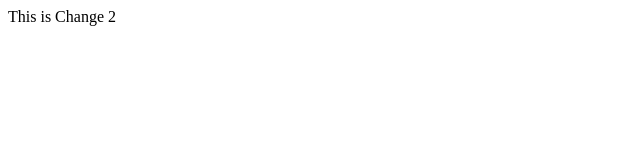
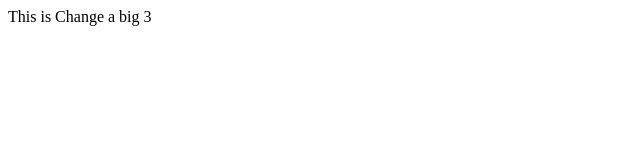
Before and after one commit to JessicaQC/Website, a plain HTML site: page index.html in a window 1280 px wide. Shown: the full height of the page, 0-640 px from the left. Drawn offline with Linux system fonts and the light colour scheme.

Commit message:
Index with Big 3

```diff
--- a/index.html
+++ b/index.html
@@ -5,7 +5,7 @@
     </head>
 
     <body>
-        <p>This is Change 2</p>
+        <p>This is Change a big 3</p>
 
 
 
```
